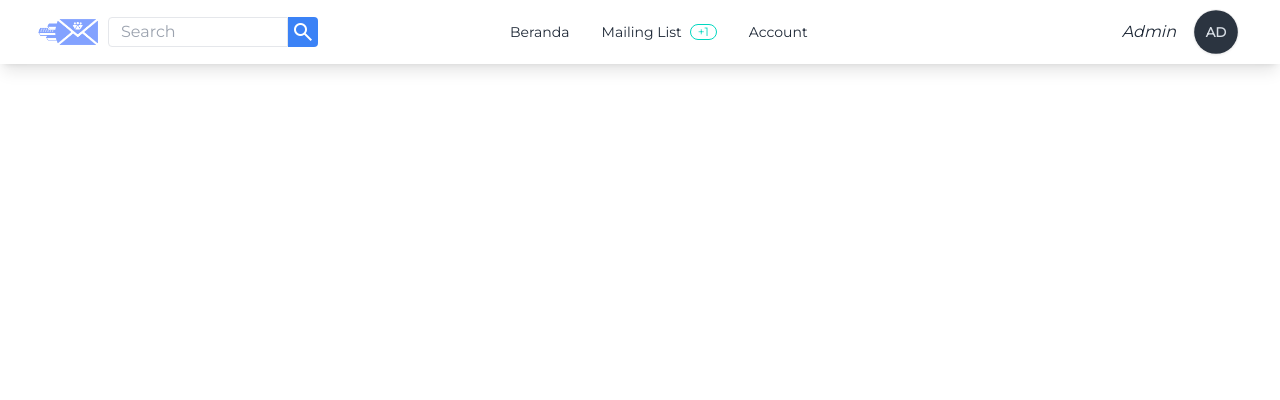
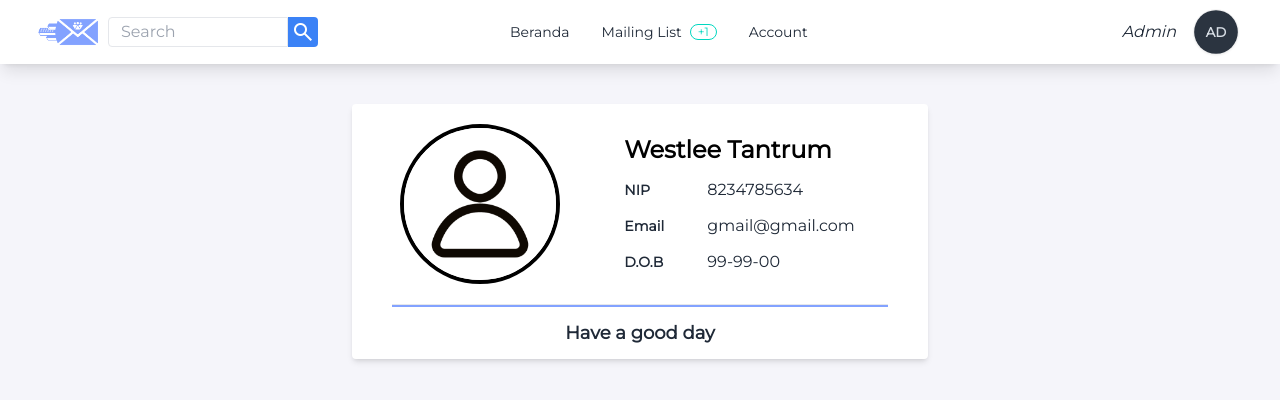
Before and after one commit to Project-Digital-Citizen/Front-End, a React (Vite) app: page /berandaadm in a window 1280 px wide. Shown: the top 400 px of the page. Built offline with nearby package versions, Linux system fonts and the light colour scheme.

Commit message:
add vercel.json | update pages berandaadm

```diff
--- a/src/components/Navbar.jsx
+++ b/src/components/Navbar.jsx
@@ -135,7 +135,10 @@ const Navbar = () => {
                     </summary>
                     <ul>
                       <li>
-                        <a className="p-2 hover:border border-indigo">
+                        <a
+                          className="p-2 hover:border border-indigo"
+                          onClick={() => navigate("/profile")}
+                        >
                           Profile
                         </a>
                       </li>
--- a/src/components/NavbarADM.jsx
+++ b/src/components/NavbarADM.jsx
@@ -7,16 +7,16 @@ const NavbarADM = () => {
     <>
       <div className="flex h-[4rem] justify-between bg-white items-center shadow-lg z-50 sticky top-0">
         <div className="">
-          <div className="md:hidden">
+          <div className="lg:hidden">
             <h2 className="w-[58px] md:hidden"></h2>
           </div>
           {/*  */}
           <div
-            className="-ml-6 gap-2 md:flex pl-9 w-auto md:ml-0 cursor-pointer"
+            className="-ml-6 gap-2 lg:flex pl-9 w-auto md:ml-0 cursor-pointer"
             onClick={() => navigate("/")}
           >
             <img src={logoDigzen} alt="" className="h-9" />
-            <div className="hidden md:flex md:w-[100px] items-center">
+            <div className="hidden lg:flex md:w-[100px] items-center">
               <input
                 type="text"
                 placeholder="Search"
@@ -29,7 +29,7 @@ const NavbarADM = () => {
           </div>
         </div>
         <div
-          className="flex cursor-pointer md:hidden "
+          className="flex cursor-pointer lg:hidden "
           onClick={() => navigate("/")}
         >
           <div className="flex items-center">
@@ -43,7 +43,7 @@ const NavbarADM = () => {
             </button>
           </div>
         </div>
-        <div className="hidden md:block">
+        <div className="hidden lg:block">
           <ul className="menu menu-horizontal">
             <li>
               <a onClick={() => navigate("/")}>Beranda</a>
@@ -62,7 +62,7 @@ const NavbarADM = () => {
           </ul>
         </div>
         {/*  */}
-        <div className="dropdown dropdown-end hidden md:block pr-9">
+        <div className="dropdown dropdown-end hidden lg:block pr-9">
           <i className="px-3">Admin</i>
           <label tabIndex={0} className="">
             <div className="avatar placeholder btn btn-circle m-1">
@@ -88,8 +88,8 @@ const NavbarADM = () => {
             </li>
           </ul>
         </div>{" "}
-        <div className=" md:hidden">
-          <div className=" drawer drawer-end md:hidden">
+        <div className=" lg:hidden">
+          <div className=" drawer drawer-end lg:hidden">
             <input id="my-drawer" type="checkbox" className="drawer-toggle" />
             <div className=" drawer-content ">
               {/* Page content here */}
@@ -132,7 +132,10 @@ const NavbarADM = () => {
                     </summary>
                     <ul>
                       <li>
-                        <a className="p-2 hover:border border-indigo">
+                        <a
+                          className="p-2 hover:border border-indigo"
+                          onClick={() => navigate("/profile")}
+                        >
                           Profile
                         </a>
                       </li>
--- a/src/pages/Admin/BerandaADM.jsx
+++ b/src/pages/Admin/BerandaADM.jsx
@@ -1,9 +1,50 @@
 import NavbarADM from "../../components/NavbarADM";
+import user from "../../assets/images/user.png";
 
 const BerandaADM = () => {
   return (
     <>
       <NavbarADM />
+      <div className="bg-background h-screen">
+        <div className="flex justify-center py-10 ">
+          <div className="bg-white w-5/6 h-auto rounded shadow-md y-10 md:w-[70%] lg:w-[50%] xl:w-[45%] relative">
+            {/* Isi kotak center di sini */}
+            <div className=" py-5 md:flex md:gap-3 md:justify-center xl:gap-16">
+              <div className="flex justify-center pb-3 md:pb-0 md:-ml-12">
+                <div className="w-32 y-2 md:w-40">
+                  <img
+                    src={user}
+                    alt=""
+                    className="border-4 border-black rounded-full"
+                  />
+                </div>
+              </div>
+              <div className="flex flex-col px-10 my-auto md:px-0">
+                <h1 className="text-black text-2xl text-center font-black ">
+                  Westlee Tantrum
+                </h1>
+                <div className="flex flex-row justify-between  pt-3 items-center">
+                  <span className="label-text font-black">NIP</span>
+                  <span className="max-w-screen md:w-3/5">8234785634</span>
+                </div>
+                <div className="flex flex-row justify-between  pt-3 items-center">
+                  <span className="label-text font-black">Email</span>
+                  <span className="max-w-screen md:w-3/5">gmail@gmail.com</span>
+                </div>
+                <div className="flex flex-row justify-between  pt-3 items-center">
+                  <span className="label-text font-black">D.O.B</span>
+                  <span className="max-w-screen md:w-3/5">99-99-00</span>
+                </div>
+              </div>
+            </div>
+
+            <hr className="bg-indigo text-black p-[1px] mx-10 " />
+            <div className="text-center p-3 font-black text-lg">
+              Have a good day
+            </div>
+          </div>
+        </div>
+      </div>
     </>
   );
 };
--- a/src/pages/Profile.jsx
+++ b/src/pages/Profile.jsx
@@ -8,19 +8,16 @@ const Profile = () => {
     <>
       <Navbar />
       <img src={mailIMG} alt="" className="absolute -bottom-10 z-0" />
-      <div className=" bg-background flex items-center h-screen justify-center py-10 ">
+      <div className=" bg-background flex h-screen justify-center py-10 ">
         <div className="bg-white w-5/6 rounded shadow-md y-10 md:w-[70%] lg:w-[50%] xl:w-[35%] relative">
           {/* Isi kotak center di sini */}
-          <div className="flex-colk justify-center">
-            <div className="flex avatar my-auto justify-center py-6">
-              <label
-                htmlFor="pp"
-                className="bg-neutral text-neutral-content  rounded-full w-24 h-24"
-              >
+          <div className="">
+            <div className="flex my-auto justify-center py-6">
+              <label htmlFor="pp" className="w-32 p-2">
                 <img
                   src={person}
                   alt=""
-                  className="rounded-full border-3 border-black"
+                  className="border-4 border-black rounded-full"
                 />
               </label>
               <input type="file" id="pp" className="hidden" />
@@ -63,7 +60,7 @@ const Profile = () => {
                 />
               </div>
               <div className="flex flex-row-reverse pt-4 pb-6 gap-3">
-                <button className="btn btn-sm bg-indigo text-white ">
+                <button className="btn btn-md bg-indigo text-white ">
                   Save
                 </button>
               </div>
```
Also changed, not shown: vercel.json (added).
